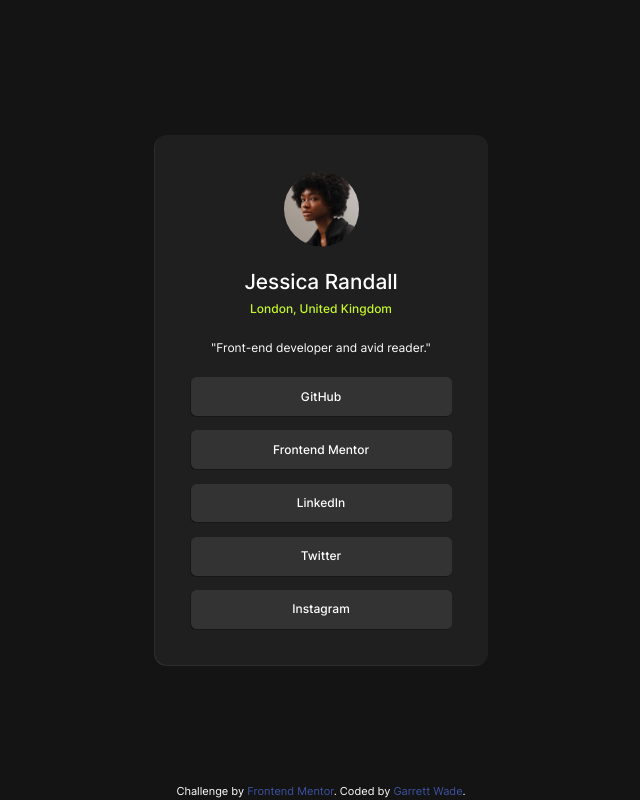
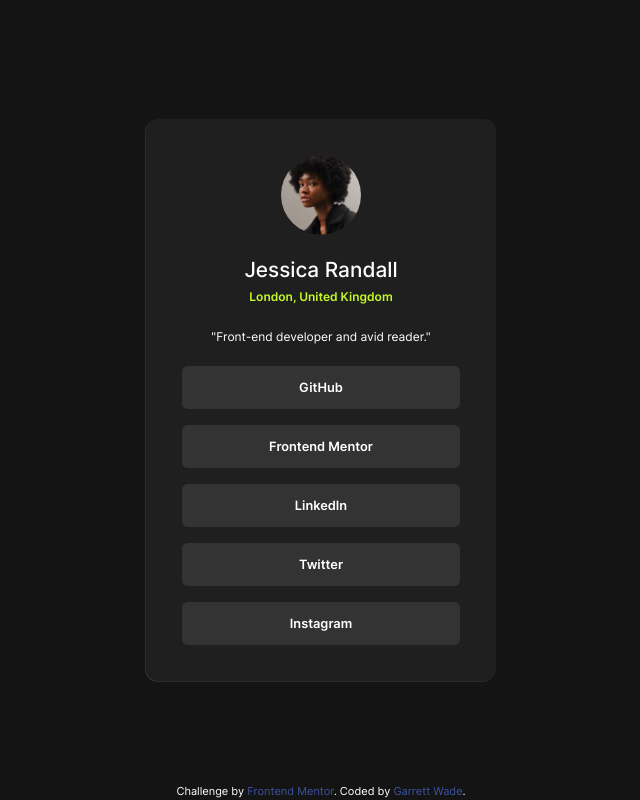
Before and after one commit to gdwade92/social-links-profile-main, a plain HTML site: page index.html in a window 1280 px wide. Shown: the whole page, without its empty margins (319-959 px from the left). Drawn offline with Linux system fonts and the light colour scheme.

Commit message:
Refactored Grid into UL, changed Location from H3 to H2 ,minor tweaks to font-weight

```diff
--- a/index.html
+++ b/index.html
@@ -19,16 +19,26 @@
 
       <img class="profile-image" src="assets/images/avatar-jessica.jpeg" alt="Profile picture of Jessica.">
       <h1 class="profile-name">Jessica Randall</h1>
-      <h3 class="profile-location">London, United Kingdom</h3>
+      <h2 class="profile-location">London, United Kingdom</h2>
       <p class="profile-description">"Front-end developer and avid reader."</p>
 
-      <div class="grid-container">
-          <a href="https://github.com/gdwade92/social-links-profile-main" class="grid-item">GitHub</a>
-          <a href="https://www.frontendmentor.io/" class="grid-item">Frontend Mentor</a>
-          <a href="https://www.linkedin.com/feed/" class="grid-item">LinkedIn</a>
-          <a href="https://x.com/" class="grid-item">Twitter</a>
-          <a href="https://www.instagram.com/" class="grid-item">Instagram</a>
-      </div>
+      <ul role="list" class="grid-container">
+        <li role="listitem" class="grid-item">
+          <a href="https://github.com/gdwade92/social-links-profile-main">GitHub</a>
+        </li>
+        <li role="listitem" class="grid-item">
+          <a href="https://www.frontendmentor.io/">Frontend Mentor</a>
+        </li>
+        <li role="listitem" class="grid-item">
+          <a href="https://www.linkedin.com/feed/">LinkedIn</a>
+        </li>
+        <li role="listitem" class="grid-item">
+          <a href="https://x.com/">Twitter</a>
+        </li>
+        <li role="listitem" class="grid-item">
+          <a href="https://www.instagram.com/">Instagram</a>
+        </li>
+      </ul>
 
     </div>
   </main>
--- a/style.css
+++ b/style.css
@@ -36,8 +36,16 @@
 }
 
 /* Remove default margin in favour of better control in authored CSS */
-body, h1, h2, h3, h4, p,
-figure, blockquote, dl, dd {
+body,
+h1,
+h2,
+h3,
+h4,
+p,
+figure,
+blockquote,
+dl,
+dd {
   margin-block-end: 0;
 }
 
@@ -47,7 +55,8 @@
   list-style: none;
 }
 
-ul, ol {
+ul,
+ol {
   padding: 0;
   margin: 0;
   list-style: none;
@@ -66,14 +75,21 @@
 }
 
 /* Set shorter line heights on headings and interactive elements */
-h1, h2, h3, h4,
-button, input, label {
+h1,
+h2,
+h3,
+h4,
+button,
+input,
+label {
   line-height: 1.1;
 }
 
 /* Balance text wrapping on headings */
-h1, h2,
-h3, h4 {
+h1,
+h2,
+h3,
+h4 {
   text-wrap: balance;
   font-weight: normal;
 }
@@ -92,8 +108,10 @@
 }
 
 /* Inherit fonts for inputs and buttons */
-input, button,
-textarea, select {
+input,
+button,
+textarea,
+select {
   font-family: inherit;
   font-size: inherit;
   padding: 0;
@@ -137,7 +155,7 @@
 
 .card {
   text-align: center;
-    width: 333px;
+  width: 350px;
   margin-inline: auto;
   background: var(--clr-ntrl-darkgrey);
   padding: 1.25rem;
@@ -148,16 +166,16 @@
 .profile-image {
   border-radius: 50%;
   margin: auto;
-    max-width: 75px;
+  max-width: 80px;
   padding: 1.03rem 0;
 
 }
 
-.grid-container {
+/* .grid-container {
     display: grid;
     grid-template-columns: 1fr;
     grid-template-rows: auto;
-    gap: 0.9rem;
+    gap: 1.5rem;
     margin: 0.75rem 0.75rem 1rem;
 }
 
@@ -173,10 +191,45 @@
     cursor: pointer;
     box-shadow:-0.05rem 0.05rem var(--clr-ntrl-offblack);
 
+ } */
+
+.grid-container .grid-item {
+  /* background: var(--clr-ntrl-grey);
+  font-size: .80rem;
+  font-weight:600;
+  font-style: bold;
+  margin: 1rem;
+  border-radius: .35rem;
+  cursor: pointer; */
 }
 
-.grid-item:hover,
-.grid-item:focus {
+.grid-item {
+  /* color: var(--clr-ntrl-white);
+  background: var(--clr-ntrl-grey);
+  font-size: .80rem;
+  font-weight:600;
+  font-style: bold;
+  margin: 1rem;
+  border-radius: .35rem;
+  cursor: pointer;
+   padding: 0.75rem 1rem; */
+}
+
+.grid-item a {
+  display: block;
+  padding: 0.75rem 1rem;
+  color: var(--clr-ntrl-white);
+  background: var(--clr-ntrl-grey);
+  font-size: .80rem;
+  font-weight: 600;
+  font-style: bold;
+  margin: 1rem;
+  border-radius: .35rem;
+  cursor: pointer;
+}
+
+.grid-item a:hover,
+.grid-item a:focus {
   background-color: var(--clr-prim-green);
   color: var(--clr-ntrl-offblack);
   transition:
@@ -190,14 +243,16 @@
   font-weight: 500;
   font-style: bold;
   margin-top: .5rem;
+
 }
 
 .profile-location {
   color: var(--clr-prim-green);
   font-size: 0.75rem;
-    font-weight: 500;
+  font-weight: 600;
   font-style: bold;
   margin-top: .5rem;
+
 }
 
 .profile-description {
@@ -205,14 +260,18 @@
   padding: 0.75rem 0.75rem 0.25rem;
   margin-bottom: 1rem;
 
+
 }
 
 
 /* Attribution */
+
+
 .attribution {
   font-size: 11px;
   text-align: center;
   margin-inline: auto;
+  text-wrap: pretty;
 }
 
 .attribution a {
```
Lines whose indentation alone changed are shown as unchanged.
